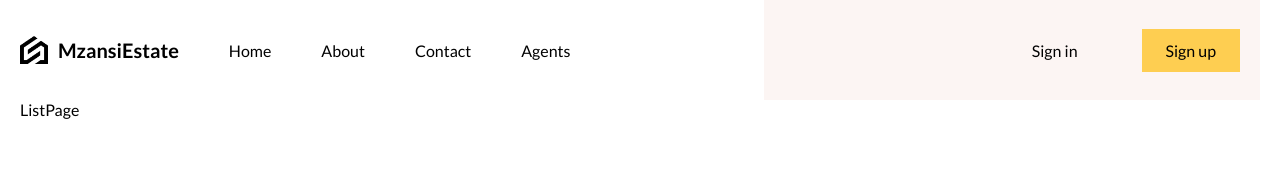
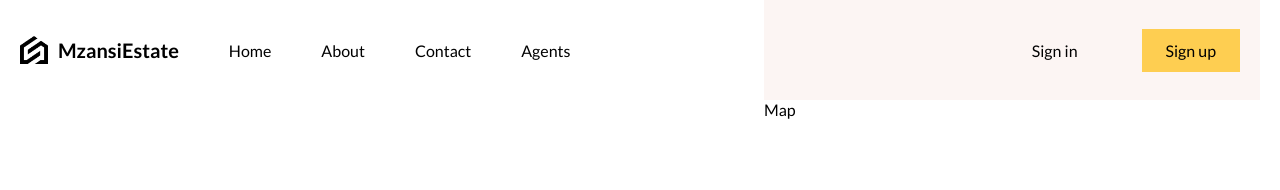
Before and after one commit to Jakaza/estateui, a React (Vite) app: page /list in a window 1280 px wide. Shown: the top 190 px of the page. Built offline with nearby package versions, Linux system fonts and the light colour scheme.

Commit message:
Init List

```diff
--- a/src/routes/listPage/listPage.jsx
+++ b/src/routes/listPage/listPage.jsx
@@ -1,7 +1,16 @@
+import { listData } from "../../lib/dummydata";
+import "./listPage.scss";
 function ListPage() {
+  const data = listData;
+
   return (
-    <div>ListPage</div>
-  )
+    <div className="listPage">
+      <div className="listContainer">
+        <div className="wrapper"></div>
+      </div>
+      <div className="mapContainer">Map</div>
+    </div>
+  );
 }
 
-export default ListPage
+export default ListPage;
--- a/src/routes/listPage/listPage.scss
+++ b/src/routes/listPage/listPage.scss
@@ -0,0 +1,16 @@
+.listPage {
+    display: flex;
+    height: 100vh;
+
+    .listContainer {
+        flex: 3;
+
+        .wrapper {
+            padding-right: 50px;
+        }
+    }
+
+    .mapContainer {
+        flex: 2;
+    }
+}
```
